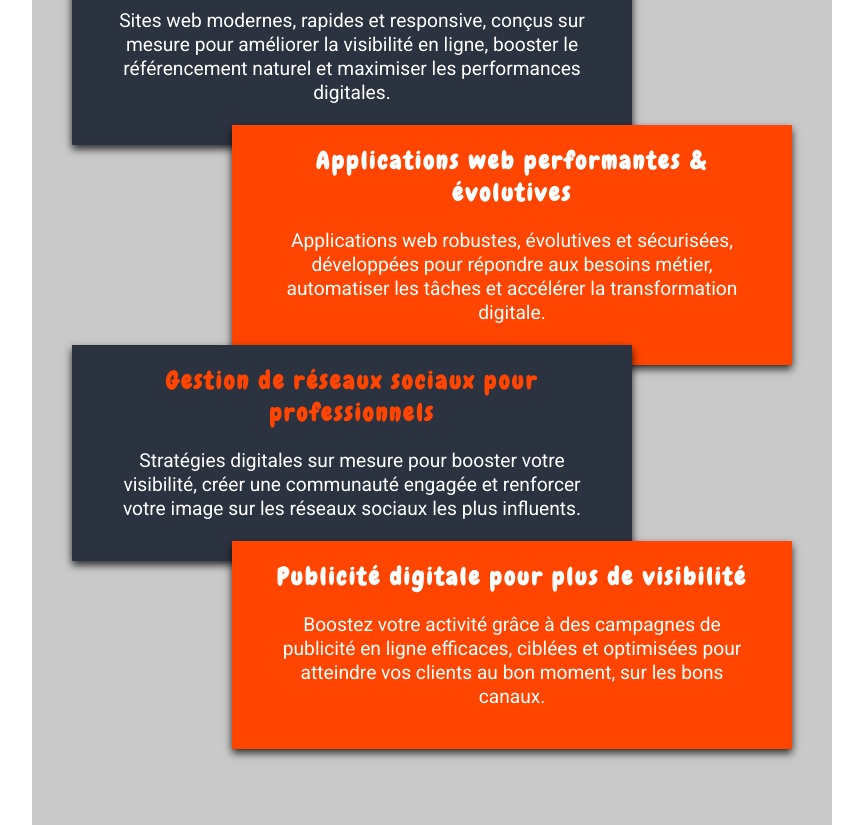
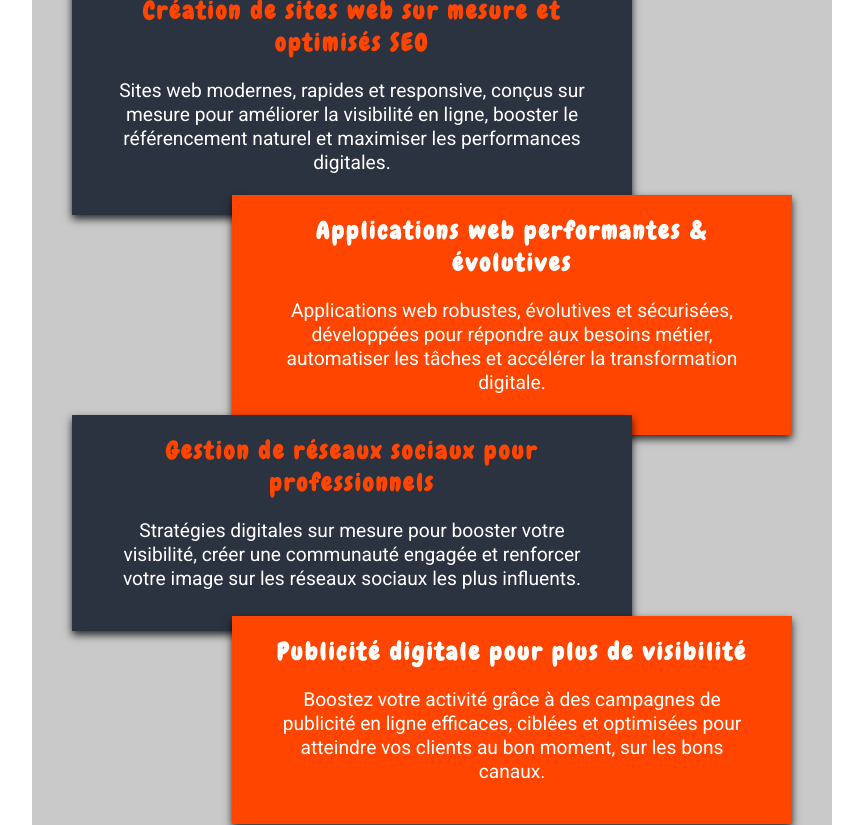
Before and after one commit to AdrienW86/Codev2, a Next.js app: page / in a window 1280 px wide. Shown: the part 760-1585 px from the top of the page, without its empty margins (208-1071 px from the left). Built offline with nearby package versions, Linux system fonts and the light colour scheme; a web font is replaced by a local one.

Commit message:
mise en ligne

```diff
--- a/components/Banner/banner.module.css
+++ b/components/Banner/banner.module.css
@@ -36,38 +36,40 @@
     filter: brightness(90%) grayscale(0%);
 }
 
-.intro, .intro3 {
-    bottom: 40px;
+.intro, .intro2, .intro3, .intro4{
     position: relative;
-    margin-left: 5%;;
     width: 70%;
     padding: 20px;
     box-shadow: 0 4px 8px rgba(0, 0, 0, 0.8);
+}
+
+.intro, .intro3 {
+    margin-left: 5%;
     background-color: var(--primary);
 }
 
 .intro2, .intro4 {
-    bottom: 60px;
-    position: relative;
     margin-left: 25%;
-    width: 70%;
-    z-index: 9;
-    padding: 20px;
-    box-shadow: 0 4px 8px rgba(0, 0, 0, 0.8);
     background-color: var(--second);
 }
 
 .intro {
     z-index: 8;
+    top: 30px;
+}
+
+.intro2 {
+    z-index: 9;
+    top: 10px;
 }
 
 .intro3 {
-    bottom: 80px;
+    bottom: 10px;
     z-index: 10;
 }
 
 .intro4 {
-    bottom: 100px;
+    bottom: 25px;
     z-index: 12;
 }
 
@@ -134,3 +136,11 @@
     font-size: 1.5rem;
     font-family: var(--bebas);
 }
+
+@media (max-width: 600px) {
+  .p {
+
+    font-size: 0.9rem;
+
+}
+}
```
